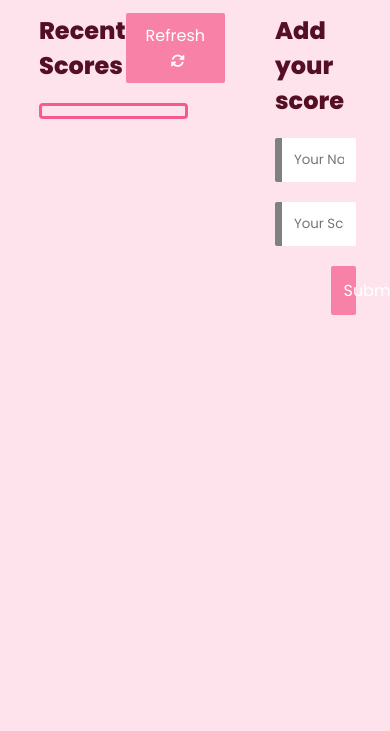
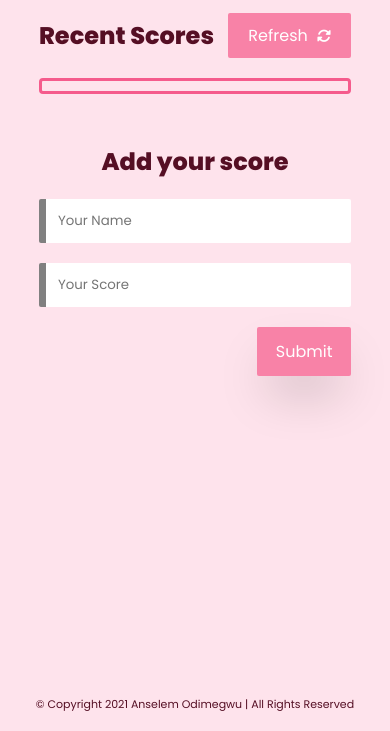
Before and after one commit to AnselemOdims/LeaderBoard, a website built with webpack: page src/index.html in a window 390 px wide. Shown: the part 113-844 px from the top of the page. Built offline with nearby package versions, Linux system fonts and the light colour scheme; no server answers; files whose address does not match are found by name.

Commit message:
Feat: added the media query styles for small screens

```diff
--- a/src/index.html
+++ b/src/index.html
@@ -42,7 +42,10 @@
       </div>
     </section>
   </div>
-  <!-- <div class="modal"></div> -->
+  <div class="modal"></div>
   </main>
+  <footer>
+    <p>&copy; Copyright 2021 Anselem Odimegwu | All Rights Reserved </p>
+  </footer>
 </body>
 </html>
--- a/src/style.css
+++ b/src/style.css
@@ -226,3 +226,20 @@ footer {
   font-size: 14px;
   color: var(--neutral-color-1);
 }
+
+/* Small Screens */
+@media (max-width: 768px) {
+  .main-container {
+    grid-template-columns: 1fr;
+    gap: 50px 0;
+    margin: 5% auto;
+  }
+
+  .results {
+    width: 100%;
+  }
+
+  footer {
+    font-size: 11px;
+  }
+}
```
Also changed, not shown: dist/bundle.js, dist/index.html.
